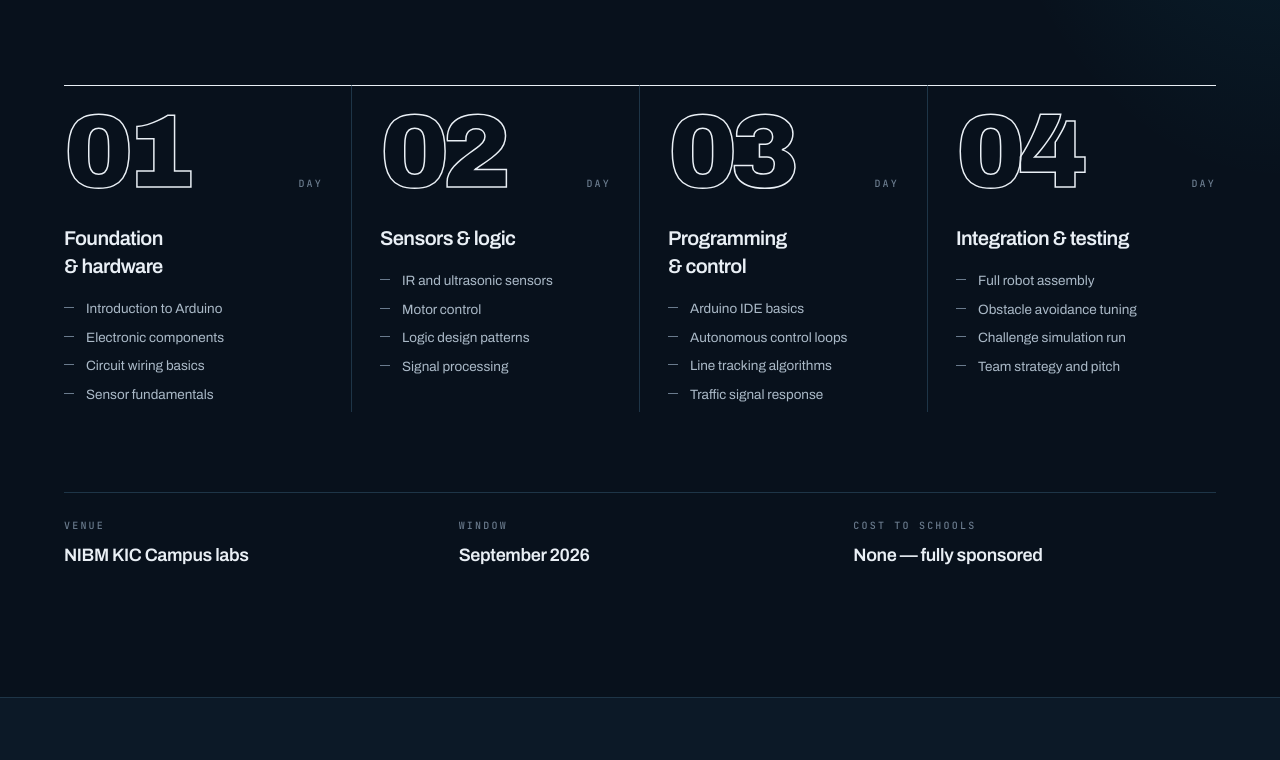
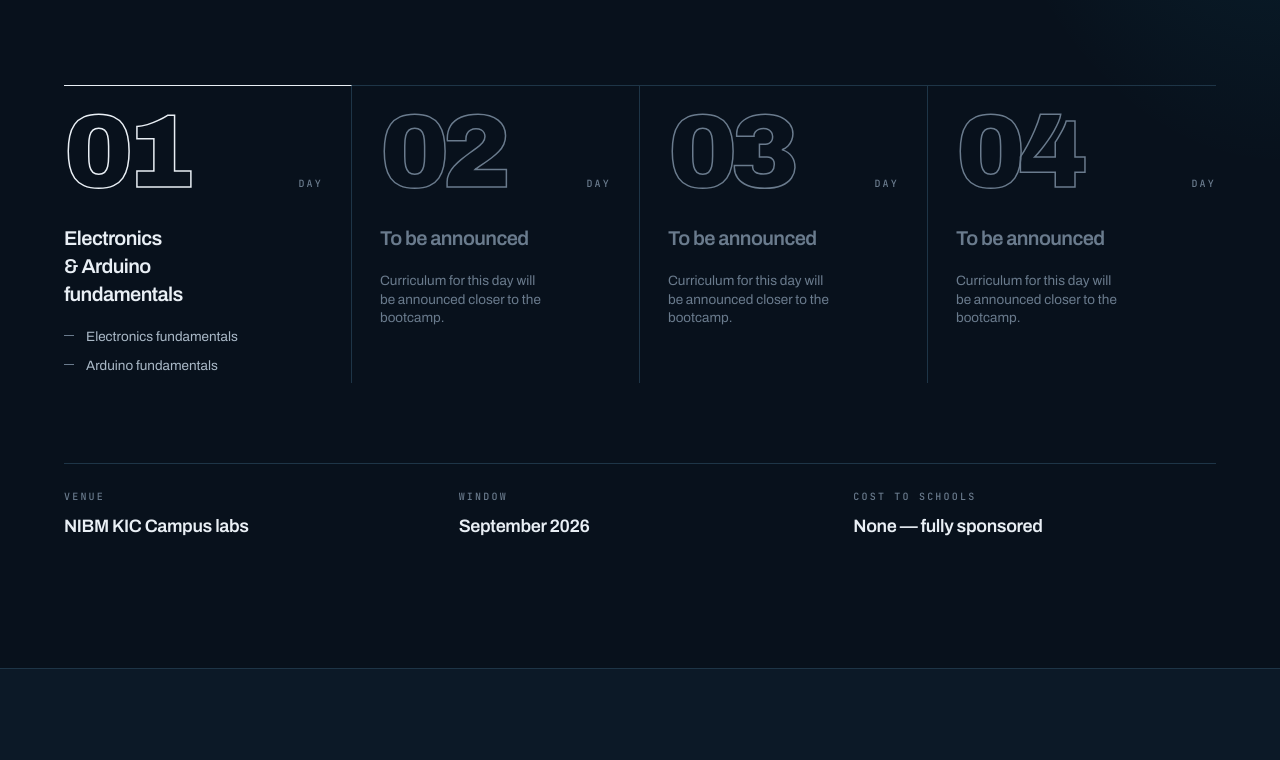
Before and after one commit to tharunchndrn/kic-robo-invent, a React (Vite) app: page / in a window 1280 px wide. Shown: the part 3900-4660 px from the top of the page. Built offline with nearby package versions, Linux system fonts and the light colour scheme.

Commit message:
feat: update Bootcamp curriculum details and enhance Contact and FAQ components

```diff
--- a/src/components/Bootcamp.jsx
+++ b/src/components/Bootcamp.jsx
@@ -3,23 +3,26 @@ import { motion } from 'framer-motion'
 const days = [
   {
     day: '01',
-    title: 'Foundation & hardware',
-    topics: ['Introduction to Arduino', 'Electronic components', 'Circuit wiring basics', 'Sensor fundamentals'],
+    title: 'Electronics & Arduino fundamentals',
+    topics: [
+      'Electronics fundamentals',
+      'Arduino fundamentals',
+    ],
   },
   {
     day: '02',
-    title: 'Sensors & logic',
-    topics: ['IR and ultrasonic sensors', 'Motor control', 'Logic design patterns', 'Signal processing'],
+    title: 'To be announced',
+    tba: true,
   },
   {
     day: '03',
-    title: 'Programming & control',
-    topics: ['Arduino IDE basics', 'Autonomous control loops', 'Line tracking algorithms', 'Traffic signal response'],
+    title: 'To be announced',
+    tba: true,
   },
   {
     day: '04',
-    title: 'Integration & testing',
-    topics: ['Full robot assembly', 'Obstacle avoidance tuning', 'Challenge simulation run', 'Team strategy and pitch'],
+    title: 'To be announced',
+    tba: true,
   },
 ]
 
@@ -72,22 +75,39 @@ export default function Bootcamp() {
               whileInView={{ opacity: 1, y: 0 }}
               viewport={{ once: true, margin: '-60px' }}
               transition={{ delay: i * 0.1, duration: 0.7, ease: [0.16, 1, 0.3, 1] }}
-              className="group relative border-t border-ink pt-7 pb-2 lg:px-7 lg:first:pl-0 lg:last:pr-0 lg:border-r lg:border-r-rule lg:last:border-r-0"
+              className={`group relative border-t pt-7 pb-2 lg:px-7 lg:first:pl-0 lg:last:pr-0 lg:border-r lg:border-r-rule lg:last:border-r-0 ${
+                day.tba ? 'border-rule' : 'border-ink'
+              }`}
             >
               <div className="flex items-baseline justify-between gap-4">
                 <span
-                  className="font-display font-black text-[86px] lg:text-[104px] leading-[0.75] tracking-[-0.07em] text-transparent transition-colors duration-500 group-hover:text-flare"
-                  style={{ WebkitTextStroke: '1.5px var(--color-ink)' }}
+                  className={`font-display font-black text-[86px] lg:text-[104px] leading-[0.75] tracking-[-0.07em] text-transparent transition-colors duration-500 ${
+                    day.tba ? '' : 'group-hover:text-flare'
+                  }`}
+                  style={{
+                    WebkitTextStroke: day.tba
+                      ? '1.5px var(--color-ink-faint)'
+                      : '1.5px var(--color-ink)',
+                  }}
                 >
                   {day.day}
                 </span>
                 <span className="eyebrow-bare text-ink-faint">Day</span>
               </div>
 
-              <h3 className="mt-8 font-display font-semibold text-lg lg:text-xl tracking-[-0.03em] max-w-[16ch]">
+              <h3
+                className={`mt-8 font-display font-semibold text-lg lg:text-xl tracking-[-0.03em] max-w-[16ch] ${
+                  day.tba ? 'text-ink-faint' : ''
+                }`}
+              >
                 {day.title}
               </h3>
 
+              {day.tba ? (
+                <p className="mt-5 text-[13.5px] leading-snug text-ink-faint max-w-[22ch]">
+                  Curriculum for this day will be announced closer to the bootcamp.
+                </p>
+              ) : (
                 <ul className="mt-5 space-y-2.5">
                   {day.topics.map((topic) => (
                     <li key={topic} className="flex items-start gap-3 text-[13.5px] leading-snug text-ink-soft">
@@ -96,6 +116,7 @@ export default function Bootcamp() {
                     </li>
                   ))}
                 </ul>
+              )}
             </motion.article>
           ))}
         </div>
--- a/src/components/Contact.jsx
+++ b/src/components/Contact.jsx
@@ -110,7 +110,7 @@ export default function Contact() {
             >
               <div className="min-w-0">
                 <p className="eyebrow-bare text-flare">{person.role}</p>
-                <h3 className="mt-2.5 font-display font-semibold text-xl sm:text-2xl tracking-[-0.03em] leading-tight">
+                <h3 className="mt-2.5 font-display font-bold text-xl sm:text-2xl tracking-[-0.03em] leading-tight">
                   {person.name}
                 </h3>
                 <p className="mt-1.5 text-[13.5px] text-ink-mute">{person.org}</p>
--- a/src/components/FAQ.jsx
+++ b/src/components/FAQ.jsx
@@ -16,7 +16,7 @@ const faqs = [
   },
   {
     q: 'What will students learn at the bootcamp?',
-    a: 'Arduino programming, sensor integration with IR and ultrasonic modules, motor control, circuit wiring, autonomous navigation algorithms, line tracking, obstacle avoidance, and how to present an engineering decision.',
+    a: 'Day one covers electronics fundamentals and Arduino fundamentals, starting from absolute basics. The curriculum for the remaining days will be announced closer to the bootcamp.',
   },
   {
     q: 'What exactly is the main challenge?',
```
Lines whose indentation alone changed are shown as unchanged.
